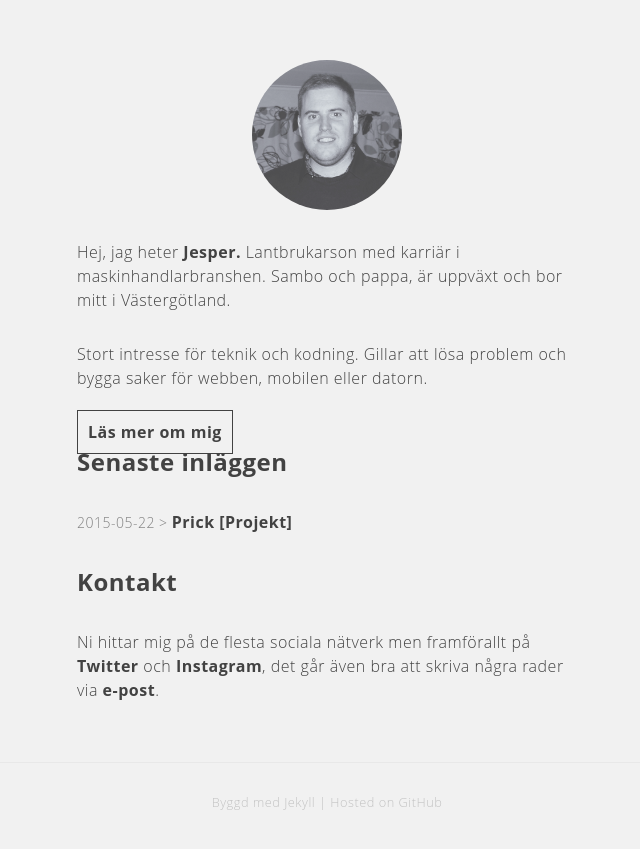
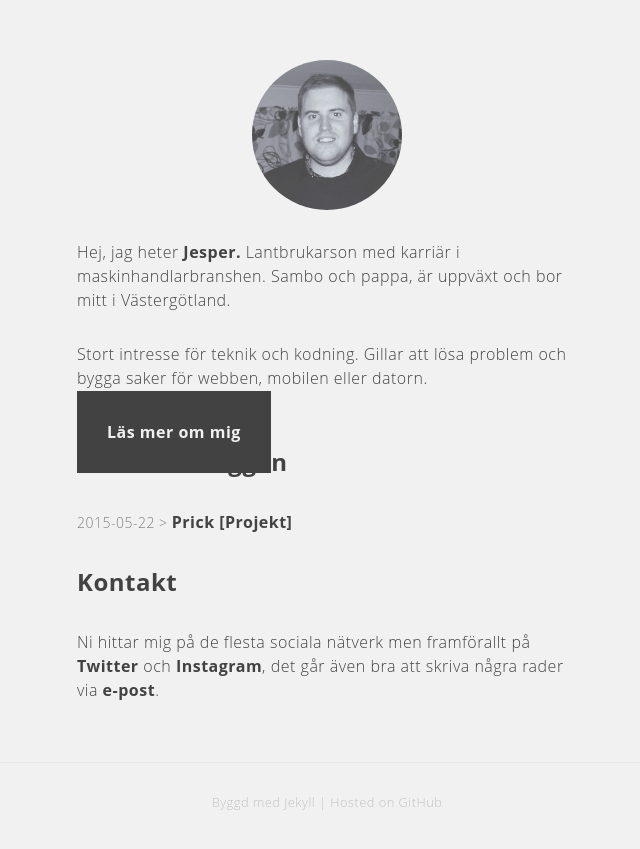
Before and after one commit to jesperpsvensson/jesperpsvensson.github.io, a Jekyll site: the page built from index.html, in a window 1280 px wide. Shown: the top 849 px of the page, without its empty margins (313-953 px from the left). Built offline with Jekyll 4.4.1, drawn with Linux system fonts in a browser that asks for light colours; some web fonts are replaced.

Commit message:
ändrat "om mig"-knapp

```diff
--- a/_sass/_layout.scss
+++ b/_sass/_layout.scss
@@ -197,8 +197,9 @@
 }
 
 .aboutBtn {
-  border: 1px solid #424242;
-  padding: 10px;
+  color: #f1f1f1;
+  background-color: #424242;
+  padding: 30px;
 }
 
 .aboutBtn:hover {
```
